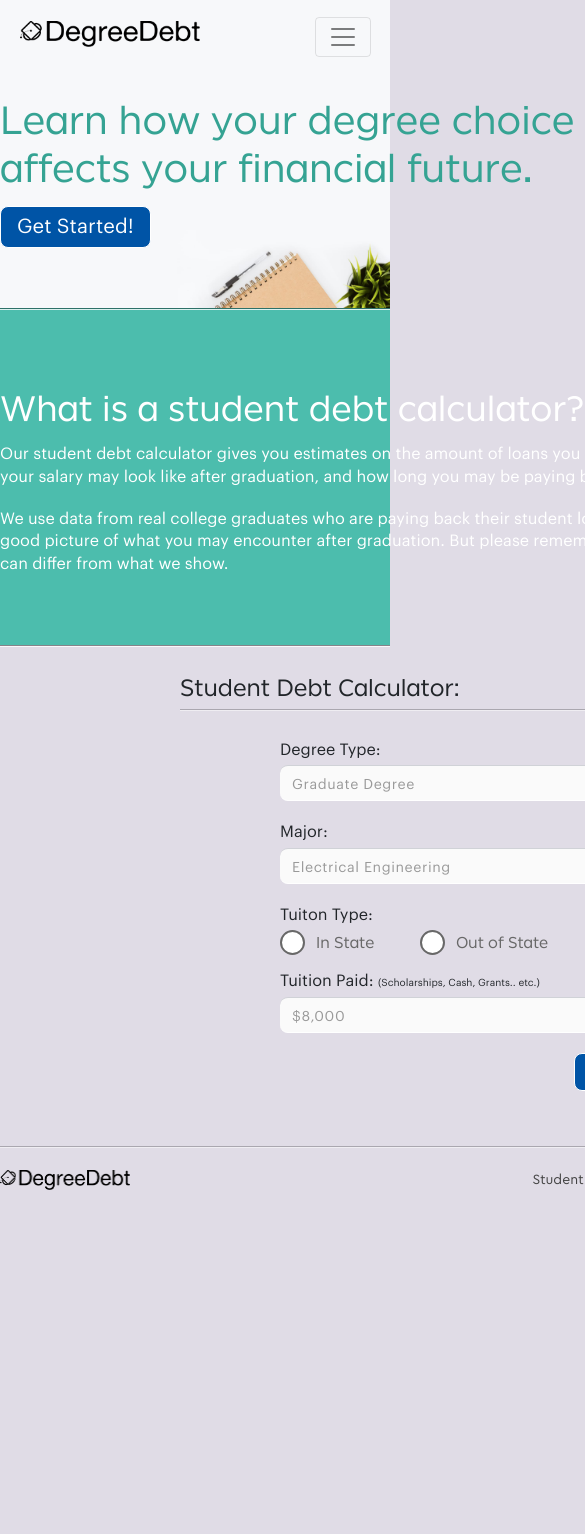
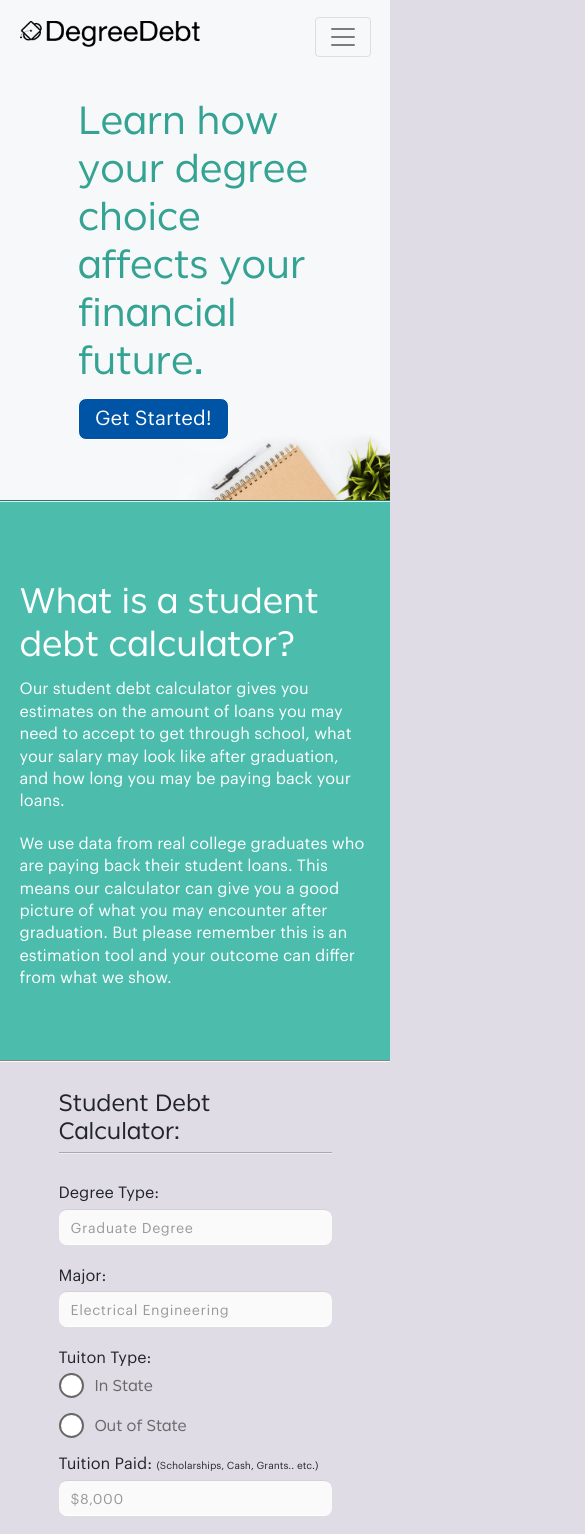
Before and after one commit to rossmonroe/degree-debt, a React (Create React App) app: page / in a window 390 px wide. Shown: the top 1534 px of the page, 585 px wide, since content can reach past the window. Before the commit the page ends 1206 px from the top, so only its background shows below. Built offline with nearby package versions, Linux system fonts and the light colour scheme.

Commit message:
made structure responsive
updated the css to width percentages instead of pixels to make the site responsive.

```diff
--- a/src/style/css/Global.css
+++ b/src/style/css/Global.css
@@ -191,9 +191,10 @@ a.button:hover{
 }
 
 #header-title{
-    width: 900px;
+    max-width: 70%;
+    width: 100%;
     margin:40px auto 0 auto;
-    padding-bottom:60px;
+    padding:0 5% 60px 5%;
     text-align: left;
 }
 
@@ -207,9 +208,10 @@ a.button:hover{
 }
 
 .banner-content{
-    width:960px;
+    max-width:960px;
+    width: 100%;
     margin: 70px auto 0 auto;
-    padding-bottom:50px;
+    padding:0 5% 50px 5%;
     text-align: left;
 }
 
@@ -219,7 +221,7 @@ a.button:hover{
     padding-bottom: 40px;
 }
 .page-content{
-    width: 960px;
+    width: 70%;
     margin: 0 auto;
     padding:20px 0 0 0;
 }
@@ -239,7 +241,8 @@ a.button:hover{
 
 /*---------------- DEBT CALCULATOR ----------------*/
 #debt-calculator{
-    width: 600px;
+    max-width: 600px;
+    width: 100%;
     margin: 0 auto;
 }
 
@@ -269,12 +272,12 @@ a.button:hover{
 
 /*---------------- FOOTER ----------------*/
 #footer-content{
-    width: 960px;
+    width: 70%;
     margin: 0 auto;
     padding-bottom: 16px;
 }
 .footer-navigation{
-    width:500px;
+    width:70%;
     height: 20;
     margin-left:auto;
     float: right;
@@ -307,7 +310,8 @@ a.button:hover{
 
 /*---------------- FORM STYLE ----------------*/
 .form-input {
-	max-width: 400px;
+    max-width: 400px;
+    width: 100%;
 	margin-left: auto;
 	margin-right: auto;
 	margin-bottom: 15px;
@@ -322,7 +326,8 @@ a.button:hover{
 }
 .form-input input[type="text"] {
 	background-color: #FAFAFA;
-	width: 400px;
+    max-width: 400px;
+    width: 100%;
 	border-top:1px solid #D0D2D7;
 	border-bottom: 1px solid #FFFFFF;
 	border-left:none;
@@ -371,12 +376,11 @@ a.button:hover{
 }
 
 
-
+/* Radio Buttons */
 ul.radio-buttons{
     display: block;
 
 }
-
 ul.radio-buttons li{
     color: rgb(104, 104, 104);
     display: inline-block;
```
